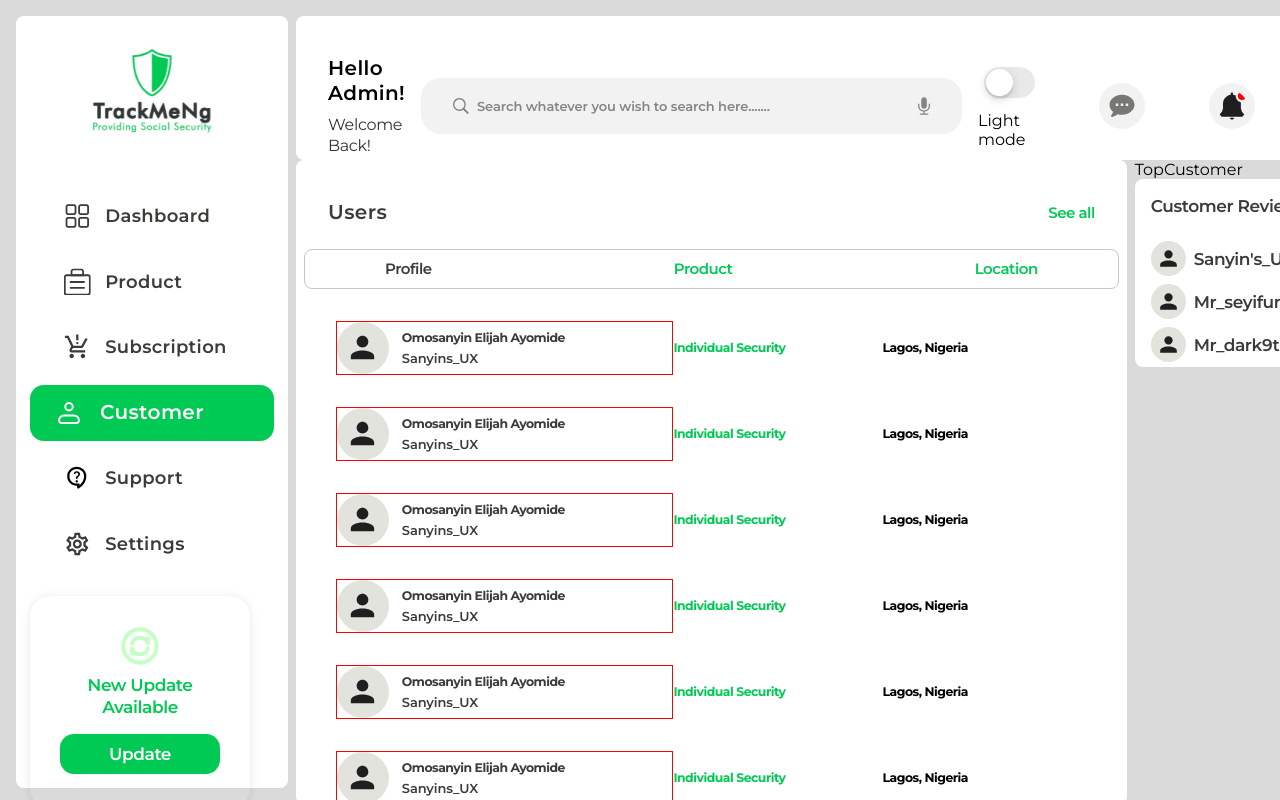
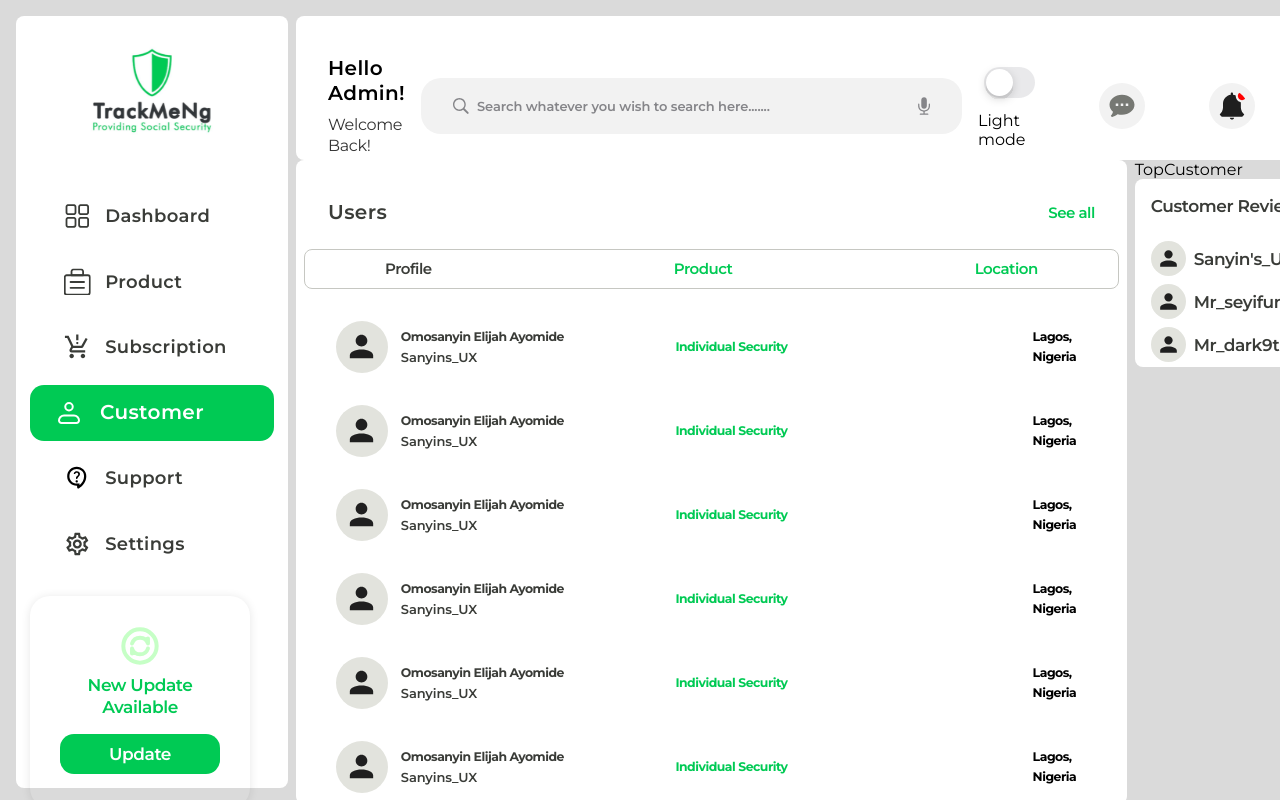
Before and after one commit to TrackMe-NG/dashboard_main, a React (Vite) app: page /customer in a window 1280 px wide. Built offline with nearby package versions, Linux system fonts and the light colour scheme.

Commit message:
chores: updated subscription styles

```diff
--- a/src/styles/subscription.scss
+++ b/src/styles/subscription.scss
@@ -107,8 +107,7 @@
           width: 33%;
 
           &.pageProfileWidth {
-            width: 50%;
-            border: 1px solid red;
+            width: 190%;
           }
 
           & > div {
@@ -124,6 +123,10 @@
 
         &_product {
           width: 31%;
+
+          &.pageProductWidth {
+            width: 200%;
+          }
         }
 
         &_status {
```
